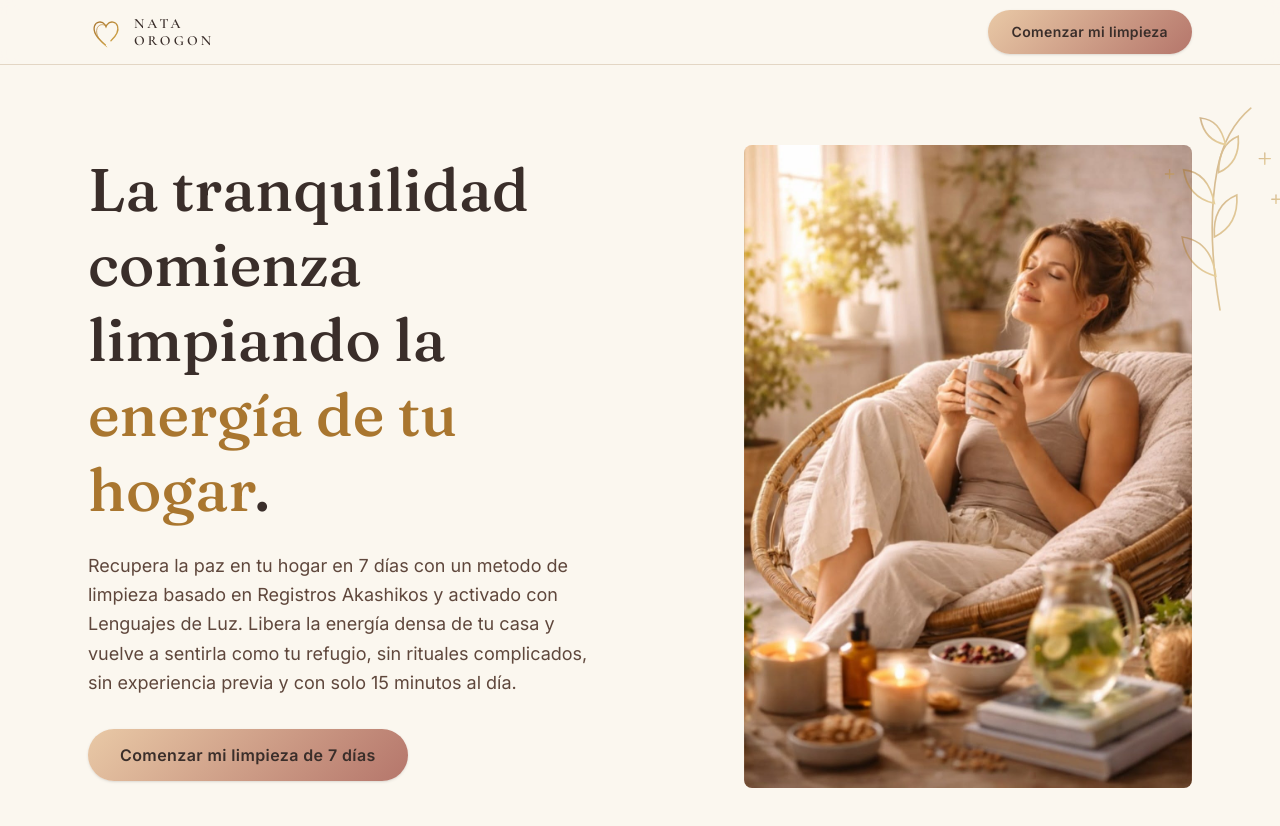
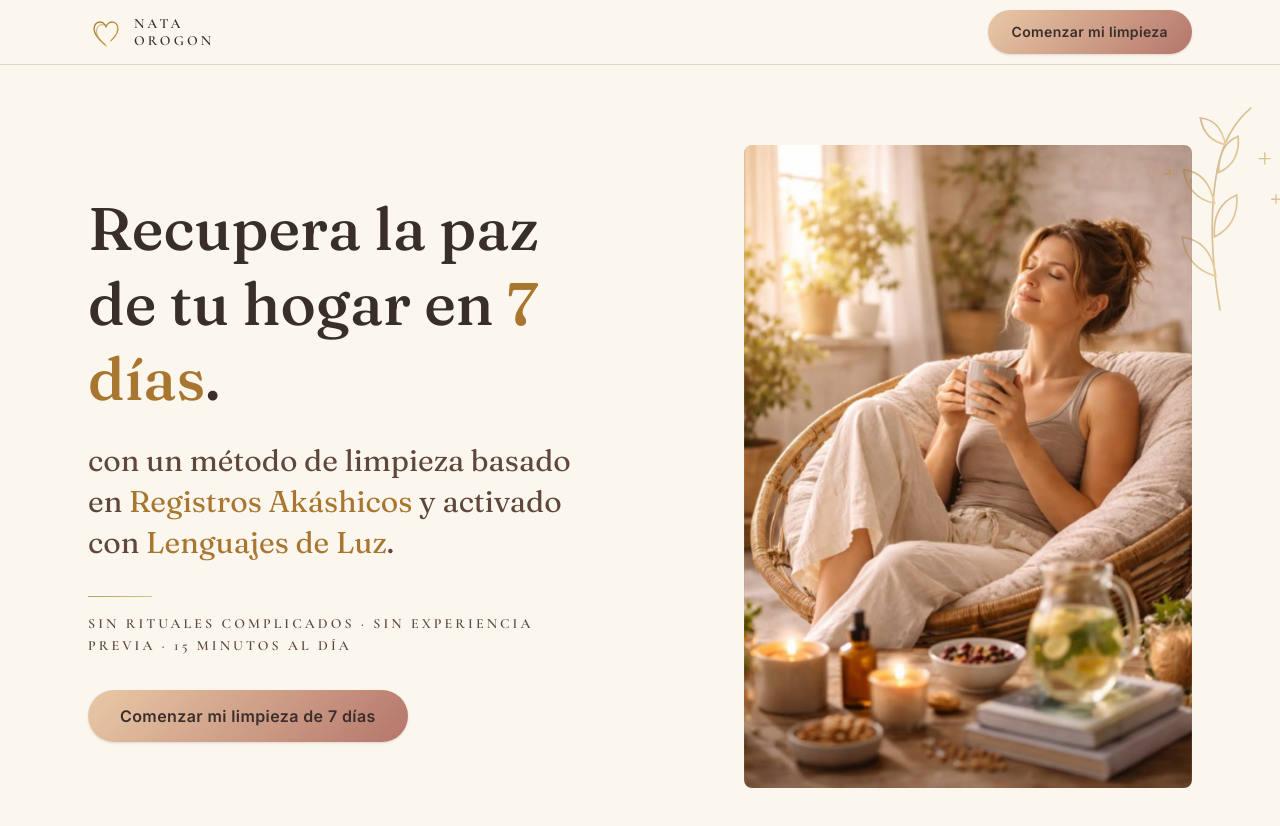
Before and after one commit to nataorogon/limpieza-energetica-hogar, a Next.js app: page / in a window 1280 px wide. Shown: the top 826 px of the page. Built offline with nearby package versions, Linux system fonts and the light colour scheme.

Commit message:
Actualizar Promesa dolorosa Titulo

```diff
--- a/src/app/layout.tsx
+++ b/src/app/layout.tsx
@@ -25,10 +25,16 @@ const inter = Inter({
   display: "swap",
 });
 
+/**
+ * El snippet de Google y la vista previa al compartir el link son el titular
+ * fuera del sitio: repiten la misma promesa (B.C + V − P) que el hero, no una
+ * descripción genérica del producto. La description va en ~155 caracteres,
+ * que es donde Google corta.
+ */
 export const metadata: Metadata = {
-  title: "Limpieza Energética del Hogar — Nata Orogon",
+  title: "Limpieza Energética del Hogar en 7 Días — Nata Orogon",
   description:
-    "Programa guiado de 7 días con audio-activaciones de Lenguajes de Luz para liberar la energía densa de tu casa y volver a sentirla como tu refugio.",
+    "Recupera la paz de tu hogar en 7 días con un método basado en Registros Akáshicos y activado con Lenguajes de Luz. Sin rituales complicados, 15 min al día.",
 };
 
 export default function RootLayout({
--- a/src/components/energetica/Hero.tsx
+++ b/src/components/energetica/Hero.tsx
@@ -13,17 +13,35 @@ export default function Hero() {
       <BotanicalAccent className="pointer-events-none absolute -right-6 top-8 h-40 w-auto opacity-50 sm:h-56" />
       <div className="mx-auto grid max-w-6xl items-center gap-10 px-4 pb-16 pt-14 sm:px-6 md:grid-cols-2 md:gap-14 md:pb-24 md:pt-20">
         <div>
+          {/* La promesa dolorosa (B.C + V − P) en tres tiempos tipográficos.
+              Va en el lugar del titular, no debajo: los 2-3 segundos que dura
+              la atención se los lleva el H1, y antes se gastaban repitiendo
+              sin cuantificar lo que la promesa ya decía bien.
+              1) beneficio cuantificado — 2) vehículo único — 3) los "sin".
+              Tres tamaños, tres pesos, tres colores: cada tiempo se lee solo. */}
           <h1
             id="hero-titulo"
             className="font-display text-4xl font-medium leading-tight text-on-surface sm:text-5xl lg:text-6xl"
           >
-            La tranquilidad comienza limpiando la{" "}
-            <em className="not-italic text-secondary">energía de tu hogar</em>.
+            Recupera la paz de tu hogar en{" "}
+            <em className="not-italic text-secondary">7 días</em>.
           </h1>
-          <p className="mt-6 max-w-xl text-base leading-relaxed text-on-surface-variant sm:text-lg">
-            Recupera la paz en tu hogar en 7 días con un metodo de limpieza basado en Registros Akashikos y activado
-            con Lenguajes de Luz.
-            Libera la energía densa de tu casa y vuelve a sentirla como tu refugio, sin rituales complicados, sin experiencia previa y con solo 15 minutos al día.
+
+          {/* 24px mínimo: el dorado de marca da 3.66:1 sobre el fondo crema, que
+              cumple AA solo como texto grande (≥24px). A 20px incumpliría. */}
+          <p className="mt-6 max-w-lg font-display text-2xl leading-snug text-on-surface-variant lg:text-3xl">
+            con un método de limpieza basado en{" "}
+            <em className="not-italic text-secondary">Registros Akáshicos</em> y
+            activado con{" "}
+            <em className="not-italic text-secondary">Lenguajes de Luz</em>.
+          </p>
+
+          <div
+            aria-hidden="true"
+            className="gradient-gold mt-8 h-px w-16 opacity-70"
+          />
+          <p className="ceremonial-label mt-4 max-w-md text-xs font-semibold leading-relaxed text-on-surface-variant sm:text-sm">
+            Sin rituales complicados · Sin experiencia previa · 15 minutos al día
           </p>
           {/* Un solo CTA: el Reporte Energético es ahora la sección inmediata
               siguiente, así que un botón que baje hasta él solo compite. */}
```
